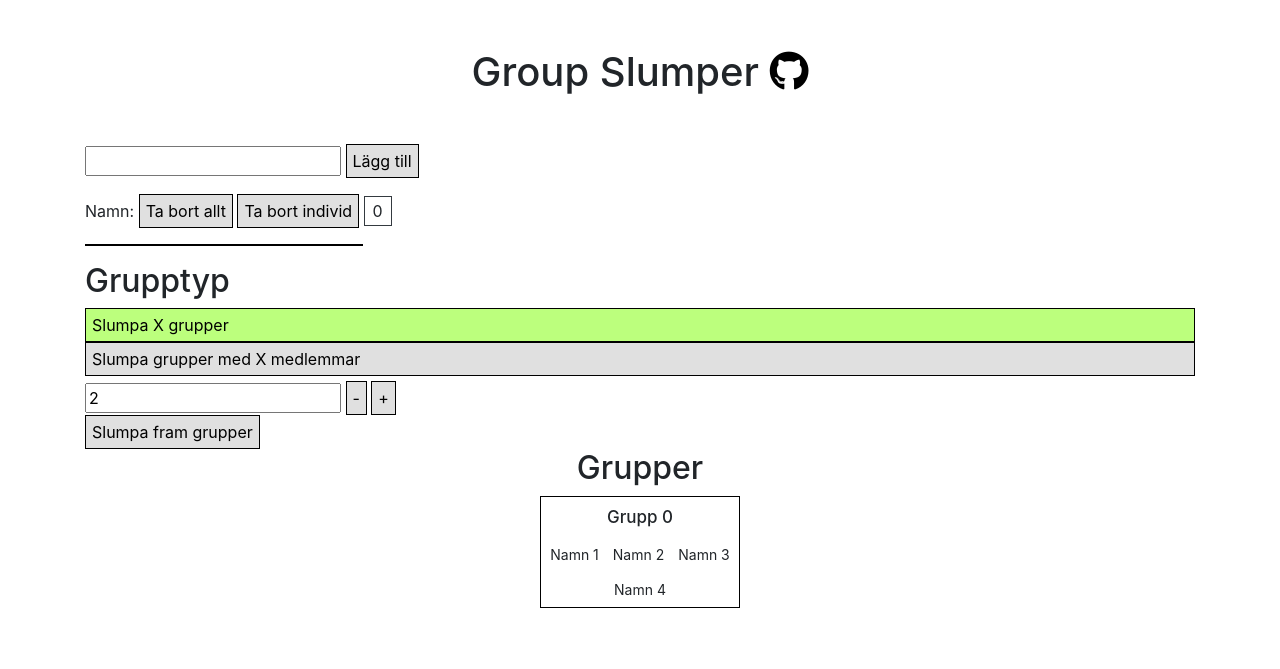
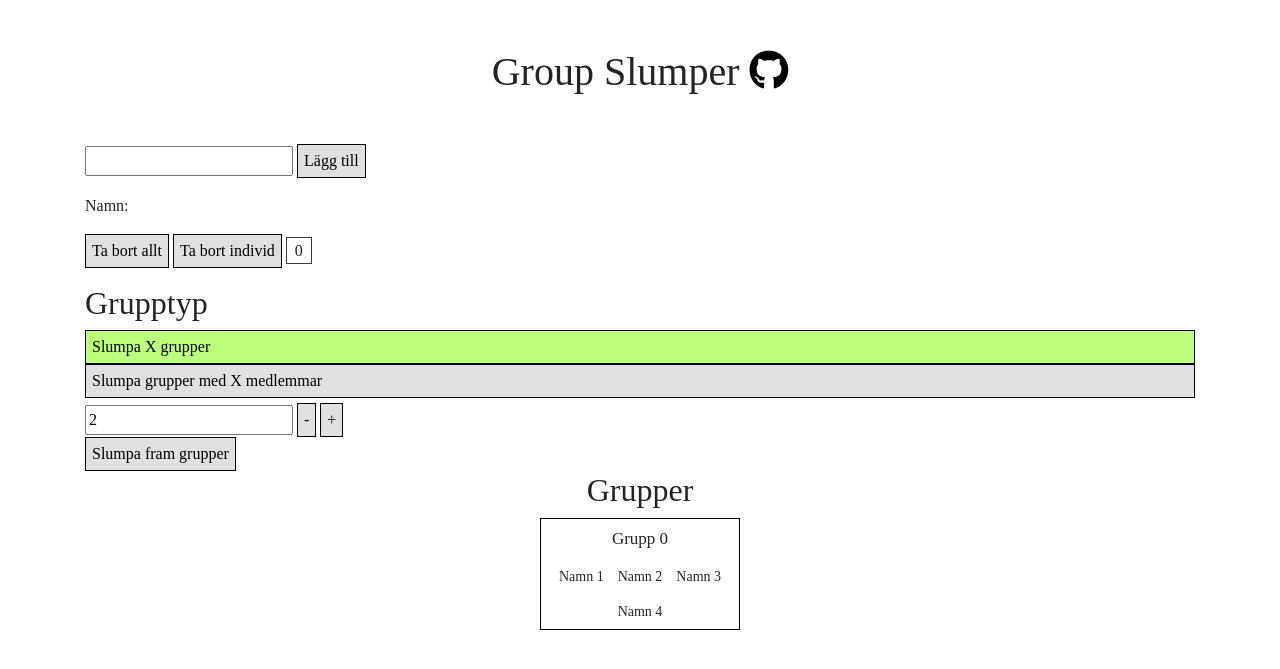
Before and after one commit to felixxlll/Slumpgenerator, a Jekyll site: the page built from site/index.html, in a window 1280 px wide. Shown: the top 669 px of the page. Built offline with Jekyll 4.4.1, drawn with Linux system fonts in a browser that asks for light colours; nearby versions of some CDN libraries.

Commit message:
Restructured scss file

```diff
--- a/site/styles/style.scss
+++ b/site/styles/style.scss
@@ -3,10 +3,18 @@
 
 $selectedBackground: #999999;
 
+* {
+    font-family: 'Kavivanar', cursive;
+}
+
 h1 {
     a {
         color: black;
     }
+}
+
+h2 {
+
 }
 
 .button, .group-selector {
@@ -18,15 +26,20 @@ h1 {
     background: rgba(211, 211, 211, 0.692);
 }
 
+#name-list-wrapper {
+
+
+    div {
         #name-list-title {
             display: inline
         }
-
+    }
     #name-list {
         list-style: none;
         padding: 0;
         border: 1px solid black;
-}
+
+        // Names entered by the user
         .list-name {
             margin: 3px 5px;
             padding: 1px;
@@ -34,6 +47,8 @@ h1 {
         }
         .selected {
             background-color: $selectedBackground;
+        }
+    }
 }
 
 .selected-group {
```
Lines whose indentation alone changed are shown as unchanged.
